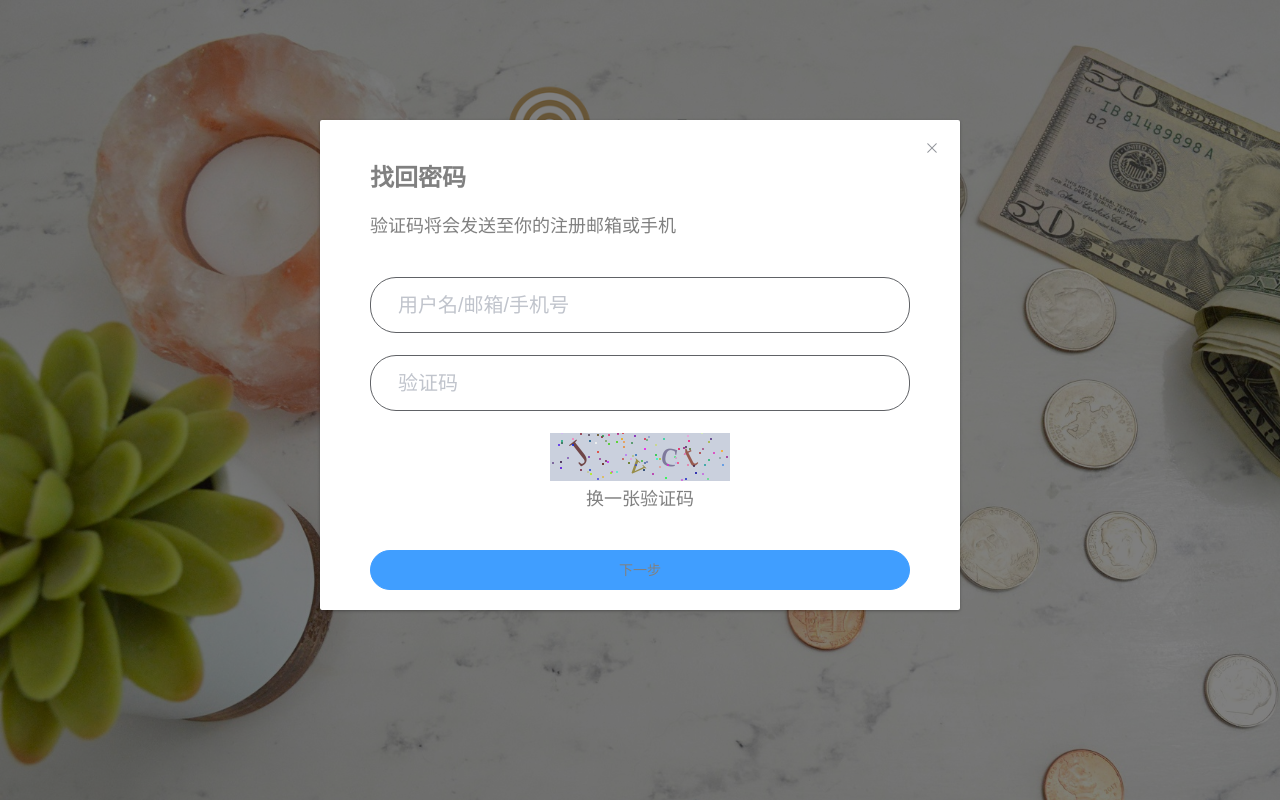
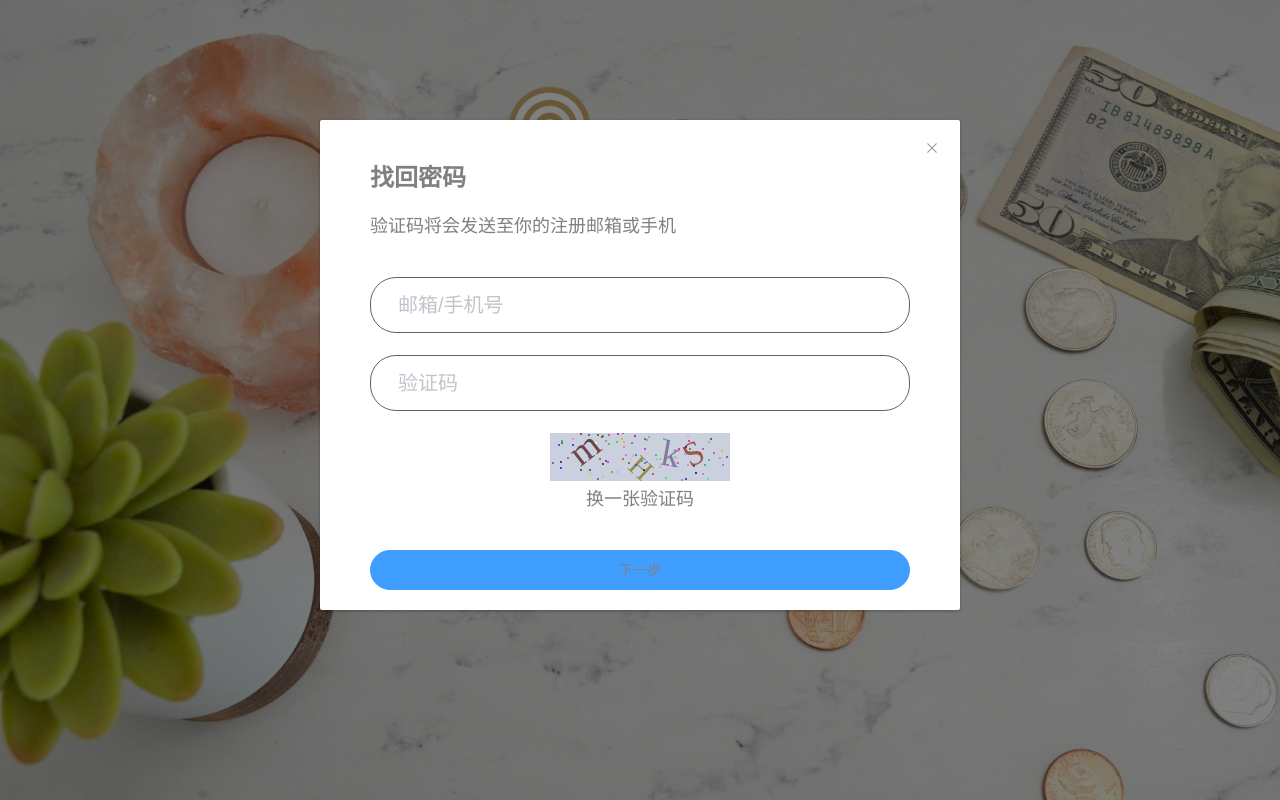
Before and after one commit to haowe-7/Fat-Wallet-FrontEnd, a Vue app: page / in a window 1280 px wide. Both pictures are taken after a click on the link "忘记密码？". Shown: the top 800 px of the page. Built offline with nearby package versions, Linux system fonts and the light colour scheme.

Commit message:
忘记秘密弹框组件分离

```diff
--- a/src/components/Identify.vue
+++ b/src/components/Identify.vue
@@ -5,7 +5,7 @@
 </template>
 <script>
   export default {
-    name: 'SIdentify',
+    name: 'Identify',
     props: {
       identifyCode: {
         type: String,
--- a/src/components/Login.vue
+++ b/src/components/Login.vue
@@ -14,40 +14,16 @@
       <el-button height="25px" round>登录</el-button>
       <span>还没有账户?<a id="register" href="/register">立即注册</a></span>
     </div>
-    <div id="findpass-dialog">
-      <el-dialog :close-on-click-modal="false" :close-on-press-escape="false" custom-class="custom-style" :visible.sync="dialogFormVisible">
-        <div slot="title" class="dialog-title">
-          <br><span id="dialog-text1">找回密码</span><br>
-          <br><span id="dialog-text2">验证码将会发送至你的注册邮箱或手机</span><br>
-        </div>
-        <div class="dialog-body">
-          <el-form :model="user_info" status-icon :rules="valiate_rule">
-            <el-form-item prop="username">
-              <el-input v-model="user_info.username" placeholder="用户名/邮箱/手机号" autocomplete="off"></el-input>
-            </el-form-item>
-            <el-form-item prop="vericode">
-              <el-input v-model="vericode" placeholder="验证码" autocomplete="off"></el-input>
-            </el-form-item>
-          </el-form>
-          <div id="code">
-            <identify :identifyCode = "identifyCode" :contentWidth = 180 :contentHeight = 48></identify>
-            <span id="change-code-text" @click="refreshCode">换一张验证码</span>
-          </div>
-        </div>
-        <div slot="footer" class="dialog-footer">
-          <el-button type="primary" round @click="nextStepClick">下一步</el-button>
-        </div>
-      </el-dialog>
-    </div>
+    <PasswordBackDialog :visible.sync = "dialogFormVisible"></PasswordBackDialog>
   </div>
 </template>
 
 <script>
-import Identify from '@/components/Identify';
+import PasswordBackDialog from '@/components/PasswordBackDialog';
 export default {
   name: 'Login',
   components: {
-    Identify
+    PasswordBackDialog
   },
   data() {
     var validateUsername = (rule, value, callback) => {
@@ -79,40 +55,17 @@ export default {
           { validator: validatePassword, trigger: 'blur' }
         ]
       },
-      dialogFormVisible: false,
-      identifyCodes: 'abcdefghijklmnopqrstuvwxyzABCDEFGHIJKLMNOPQRSTUVWXYZ',
-      identifyCode: '',
-      vericode: ''
+      dialogFormVisible: false
     };
   },
   methods: {
     passwordFindMethod: function() {
-      this.refreshCode();
+      // this.refreshCode();
       this.dialogFormVisible = true;
-    },
-    randomNum(min, max) {
-      return Math.floor(Math.random() * (max - min) + min);
-    },
-    refreshCode() {
-      this.identifyCode = '';
-      this.makeCode(this.identifyCodes, 4);
-    },
-    makeCode(o, l) {
-      for (let i = 0; i < l; i++) {
-        this.identifyCode += this.identifyCodes[
-          this.randomNum(0, this.identifyCodes.length)
-        ];
-      }
-      // console.log(this.identifyCode);
-    },
-    nextStepClick: function() {
-      this.dialogFormVisible = false;
-      this.vericode = '';
     }
   },
   mounted() {
-    this.identifyCode = '';
-    this.makeCode(this.identifyCodes, 4);
+    this.dialogFormVisible = false;
   }
 };
 </script>
--- /dev/null
+++ b/src/components/PasswordBackDialog.vue
@@ -0,0 +1,121 @@
+<template>
+  <div id="findpass-dialog">
+    <el-dialog :close-on-click-modal="false" :close-on-press-escape="false" custom-class="custom-style" :visible.sync="visible" :before-close="hideDialog">
+      <div slot="title" class="dialog-title">
+        <br><span id="dialog-text1">找回密码</span><br>
+        <br><span id="dialog-text2">验证码将会发送至你的注册邮箱或手机</span><br>
+      </div>
+      <div class="dialog-body">
+        <el-form>
+          <el-form-item>
+            <el-input placeholder="邮箱/手机号" autocomplete="off"></el-input>
+          </el-form-item>
+          <el-form-item>
+            <el-input v-model="vericode" placeholder="验证码" autocomplete="off"></el-input>
+          </el-form-item>
+        </el-form>
+        <div id="code">
+          <identify :identifyCode = "identifyCode" :contentWidth = 180 :contentHeight = 48></identify>
+          <span id="change-code-text" @click="refreshCode">换一张验证码</span>
+        </div>
+      </div>
+      <div slot="footer" class="dialog-footer">
+        <el-button type="primary" round @click="nextStepClick">下一步</el-button>
+      </div>
+    </el-dialog>
+  </div>
+</template>
+
+<script>
+  import Identify from '@/components/Identify';
+  export default {
+    name: 'PasswordBackDialog',
+    props: {
+      visible: {
+        type: Boolean,
+        default: false
+      }
+    },
+    components: {
+      Identify
+    },
+    data() {
+      return {
+        identifyCodes: 'abcdefghijklmnopqrstuvwxyzABCDEFGHIJKLMNOPQRSTUVWXYZ',
+        identifyCode: '',
+        vericode: '',
+        currentStep: 1,
+        dialogFormVisible: this.visible
+      };
+    },
+    methods: {
+      randomNum(min, max) {
+        return Math.floor(Math.random() * (max - min) + min);
+      },
+      refreshCode() {
+        this.identifyCode = '';
+        this.makeCode(this.identifyCodes, 4);
+      },
+      makeCode(o, l) {
+        for (let i = 0; i < l; i++) {
+          this.identifyCode += this.identifyCodes[
+            this.randomNum(0, this.identifyCodes.length)
+          ];
+        }
+      },
+      nextStepClick: function() {
+        this.vericode = '';
+      },
+      hideDialog() {
+        this.$emit('update:visible', false);
+      }
+    },
+    mounted() {
+      this.currentStep = 0;
+      this.refreshCode();
+    }
+  };
+</script>
+
+<style scoped>
+
+.dialog-title {
+  margin-left: 5%;
+  margin-right: 5%;
+}
+
+.dialog-body {
+  margin-left: 5%;
+  margin-right: 5%;
+}
+
+.dialog-footer {
+  margin-left: 5%;
+  margin-right: 5%;
+}
+
+.custom-style {
+  width: 30%;
+  border-radius: 5%;
+  background-color: rgb(252, 251, 248);
+}
+
+
+#code {
+  text-align: center;
+}
+
+#change-code-text {
+  font-size: 18px;
+  cursor: pointer;
+}
+
+#dialog-text1 {
+  font-size: 24px;
+  font-weight: bold;
+}
+
+#dialog-text2 {
+  font-size: 18px;
+}
+</style>
```
